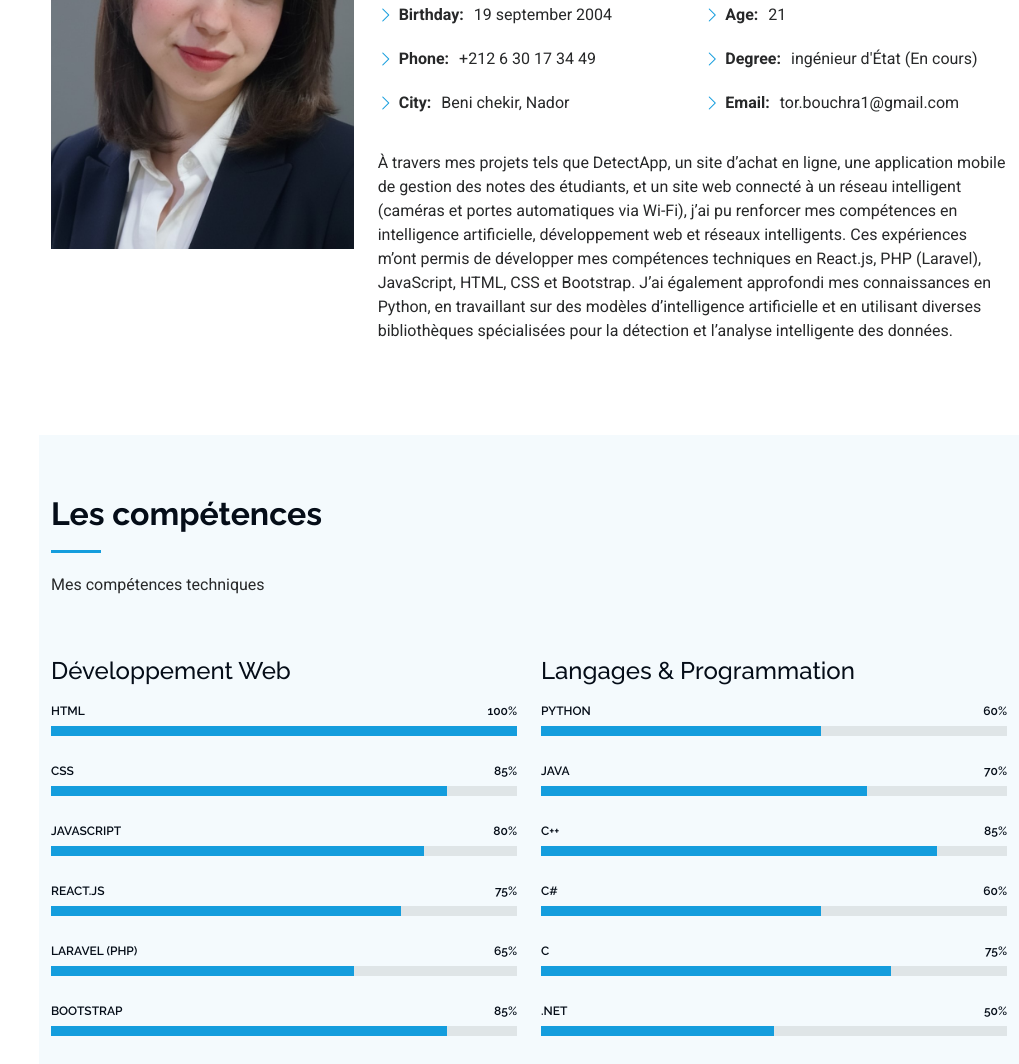
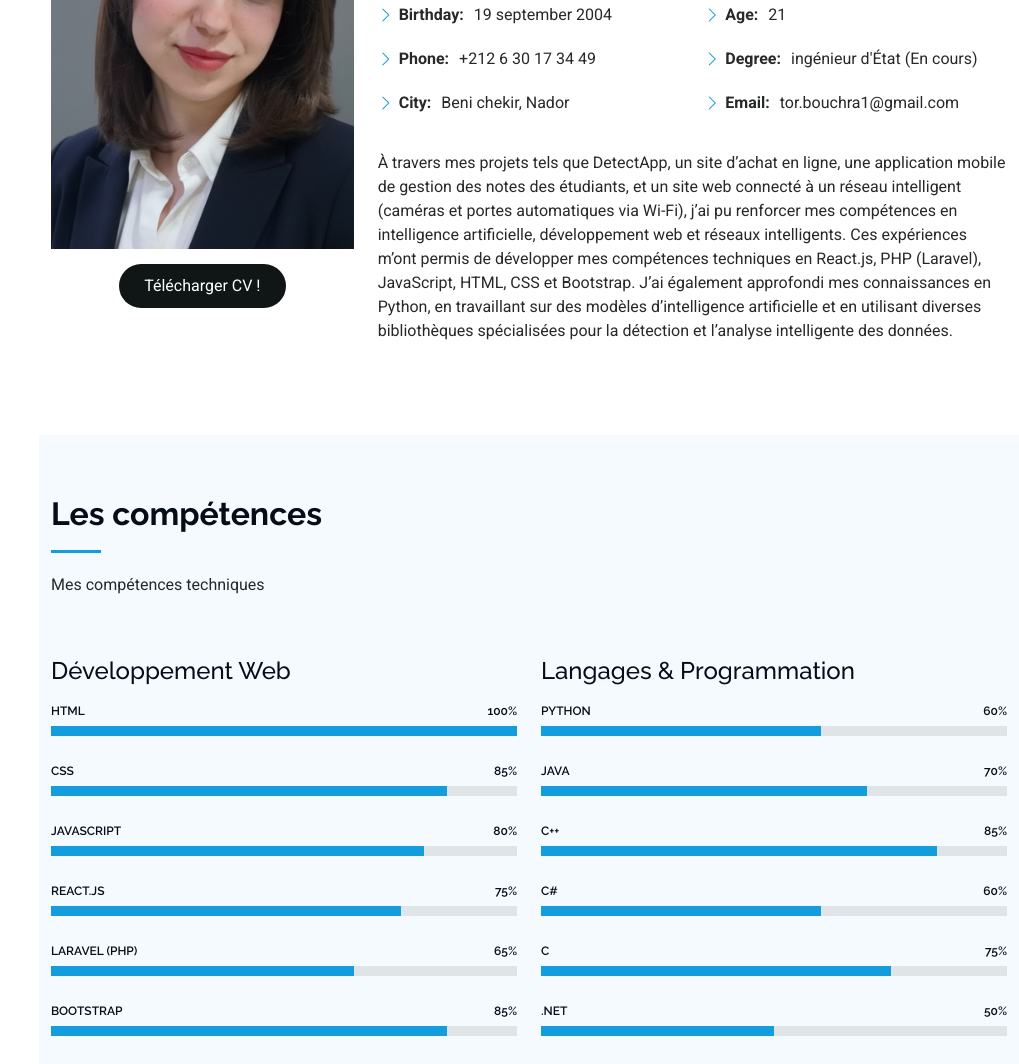
Before and after one commit to BOUCHRATOR/portfolio.github.io, a plain HTML site: page index.html in a window 1280 px wide. Shown: the part 1229-2293 px from the top of the page, without its empty margins (261-1280 px from the left). Drawn offline with Linux system fonts and the light colour scheme.

Commit message:
Update index.html

```diff
--- a/index.html
+++ b/index.html
@@ -100,6 +100,9 @@
         <div class="row gy-4 justify-content-center">
           <div class="col-lg-4">
             <img src="bouchra.png" class="img-fluid" alt="">
+            <div class="download-btn-container" data-aos="fade-up" data-aos-delay="50">
+            <a href="CV__Bouchra_TOR.pdf" class="btn btn-primary" download>Télécharger CV !</a>
+          </div>
           </div>
           <div class="col-lg-8 content">
             <h2>Ingénieure en Intelligence Artificielle  &amp; Développeuse Web</h2>
```
